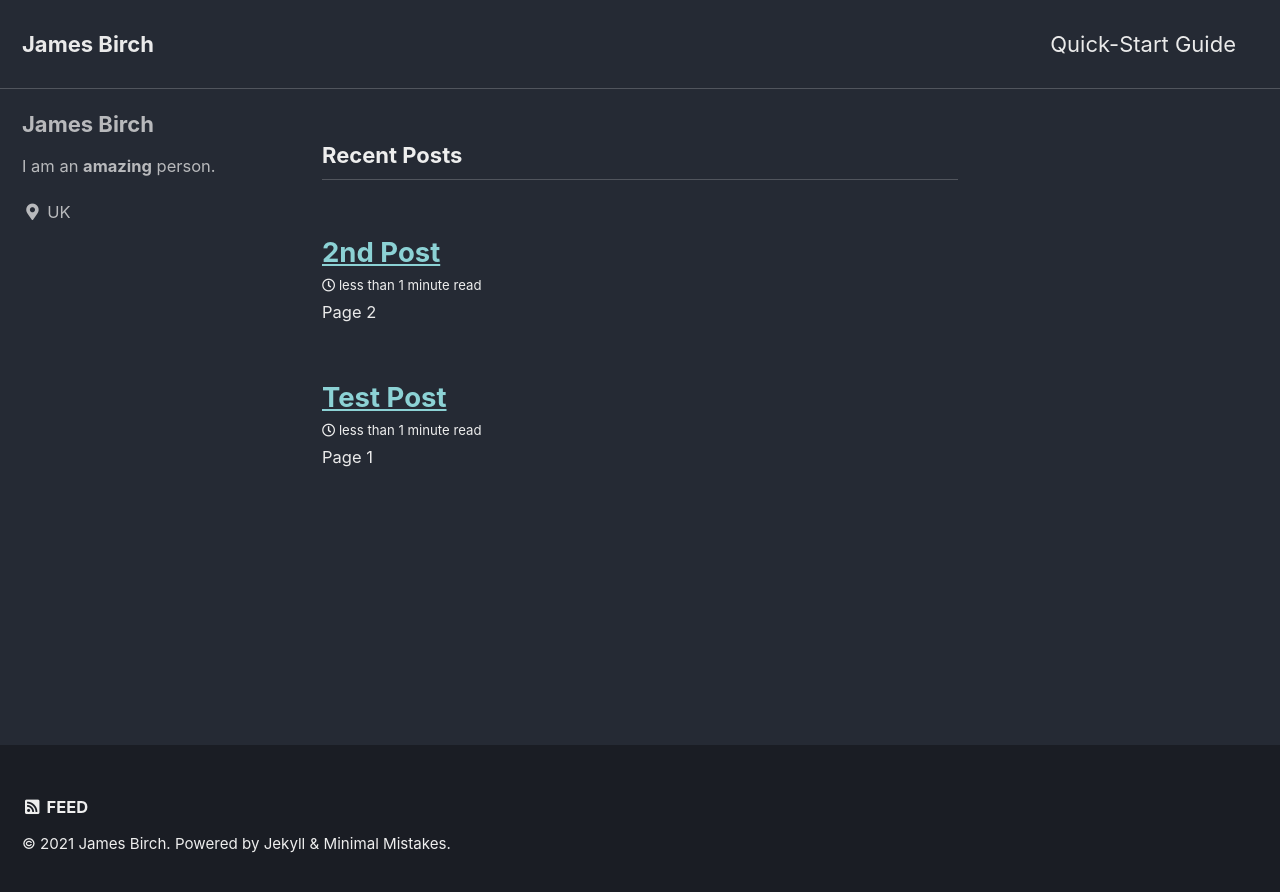
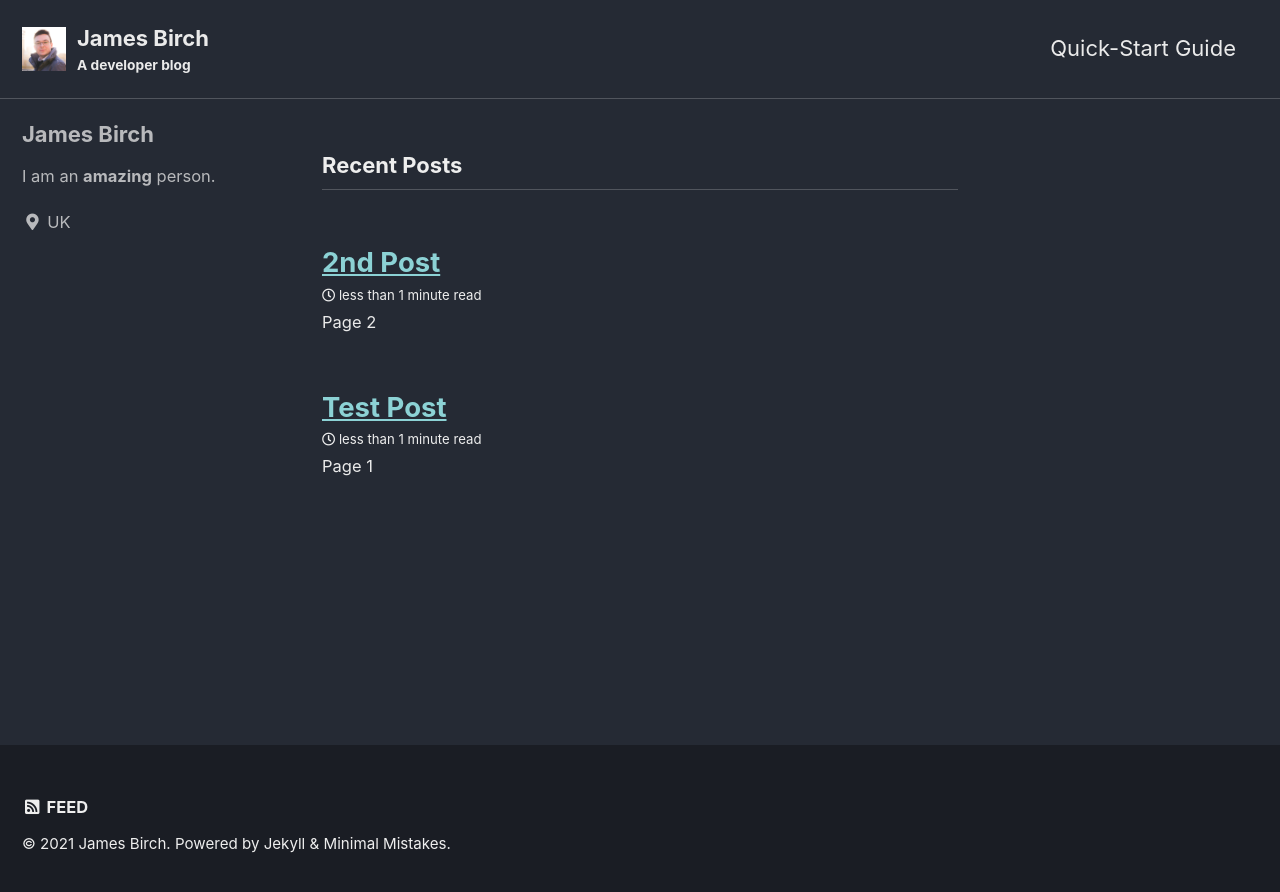
Before and after one commit to jamesrbirch/jamesrbirch.github.io, a Jekyll site: the page built from index.html, in a window 1280 px wide. Shown: the top 892 px of the page. Built offline with Jekyll 4.4.1, drawn with Linux system fonts in a browser that asks for light colours; cached includes are drawn as plain includes; the list of posts is cut into pages by our own code.

Commit message:
Customising blog theme

```diff
--- a/_config.yml
+++ b/_config.yml
@@ -18,14 +18,14 @@ minimal_mistakes_skin: 'dark' # "air", "aqua", "contrast", "dark", 'default', "d
 locale: 'en-UK'
 title: 'James Birch'
 title_separator: '-'
-subtitle: # site tagline that appears below site title in masthead
+subtitle: A developer blog # site tagline that appears below site title in masthead
 name: 'James Birch'
-description: 'A place so I can remember how the hell I did it the first time :)'
+description: 'A place so I can remember how I did it the first time :)'
 url: 'https://jamesrbirch.github.io/' # the base hostname & protocol for your site e.g. "https://mmistakes.github.io"
 baseurl: # the subpath of your site, e.g. "/blog"
 repository: # GitHub username/repo-name e.g. "mmistakes/minimal-mistakes"
 teaser: # path of fallback teaser image, e.g. "/assets/images/500x300.png"
-logo: # path of logo image to display in the masthead, e.g. "/assets/images/88x88.png"
+logo: '/assets/images/profile.jpg' # path of logo image to display in the masthead, e.g. "/assets/images/88x88.png"
 masthead_title: # overrides the website title displayed in the masthead, use " " for no title
 # breadcrumbs            : false # true, false (default)
 words_per_minute: 200
```
Also changed, not shown: assets/images/profile.jpg (added).
